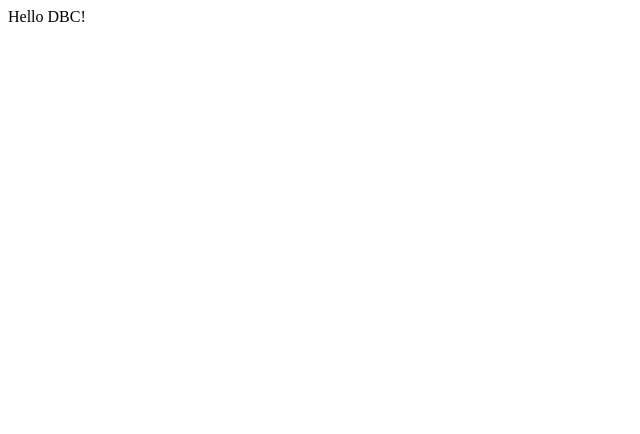
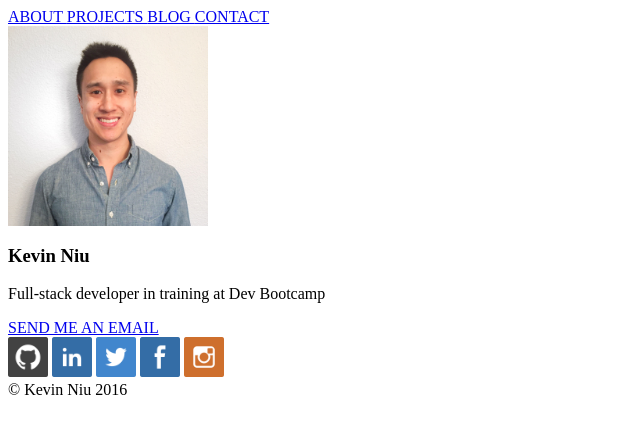
Before and after one commit to kevniu/kevniu.github.io, a plain HTML site: page index.html in a window 1280 px wide. Shown: the whole page, without its empty margins (0-640 px from the left). Drawn offline with Linux system fonts and the light colour scheme.

Commit message:
Add index and blog index html files along with image files

```diff
--- a/index.html
+++ b/index.html
@@ -1,5 +1,27 @@
+<! DOCTYPE html>
 <html>
-  <body>
-      Hello DBC!
-  </body>
+  <header>
+  </header>
+  <navigation>
+    <a href=#> ABOUT </a>
+    <a href=#> PROJECTS </a>
+    <a href="kevniu.github.io/blog/index.html"> BLOG </a>
+    <a href="kev.niu@gmail.com"> CONTACT </a>
+  </navigation>
+    <section>
+      <img src="imgs/picture-of-me.jpg" width="200" height="200"/>
+      <main><h3>Kevin Niu</h3></main>
+      <p> Full-stack developer in training at Dev Bootcamp </p>
+      <a href="kev.niu@gmail.com"> SEND ME AN EMAIL </a>
+    </section>
+    <section>
+      <a href="https://github.com/kevniu"><img src="imgs/github-logo.png" width="40" height="40"/></a>
+      <a href="https://www.linkedin.com/in/kevin-niu-04a5844b"><img src="imgs/linkedin-logo.png" width="40" height="40"/></a>
+      <a href="https://twitter.com/kev_niu"><img src="imgs/twitter-logo.png" width="40" height="40"/></a>
+      <a href="https://www.facebook.com/kev.niu"><img src="imgs/facebook-logo.png" width="40" height="40"/></a>
+      <a href="https://www.instagram.com/kevinniu/"><img src="imgs/instagram-logo.png" width="40" height="40"/></a>
+    </section>
+  <footer>
+    © Kevin Niu 2016
+  </footer>
 </html>
```
Also changed, not shown: blog/index.html (added, +24 -0 lines), imgs/facebook-logo.png (added), imgs/github-logo.png (added), imgs/instagram-logo.png (added), imgs/linkedin-logo.png (added), imgs/picture-of-me.jpg (added), imgs/rss-logo.png (added), imgs/twitter-logo.png (added), imgs/wireframe-blog-index.jpg (added), imgs/wireframe-index.jpg (added).
